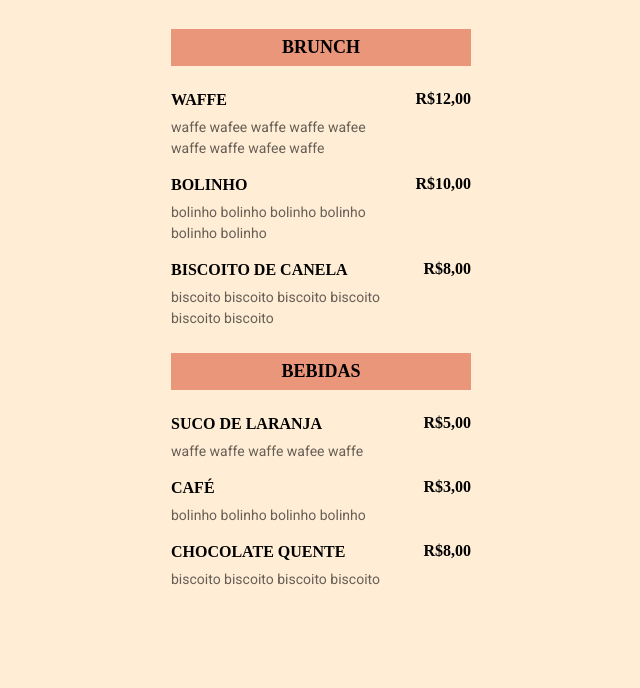
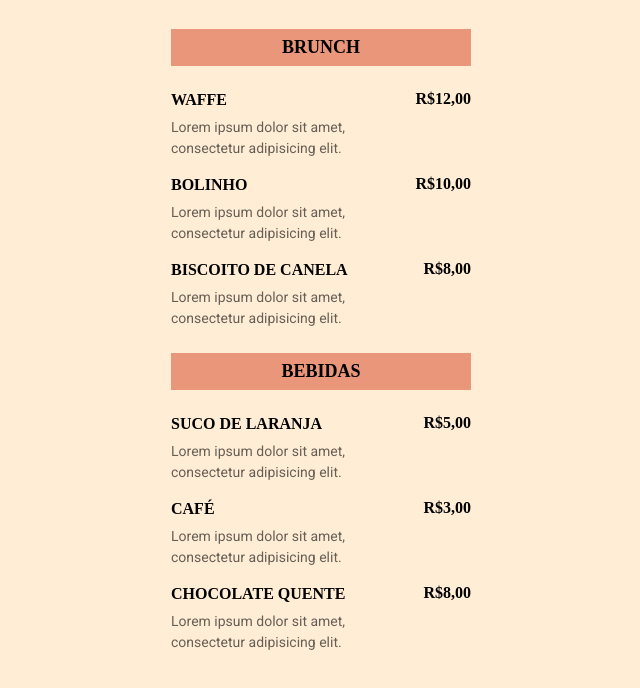
Before and after one commit to AlineSilvaFerreira/Menu-cafeteria, a plain HTML site: page index.html in a window 1280 px wide. Shown: the part 88-776 px from the top of the page, without its empty margins (319-959 px from the left). Drawn offline with Linux system fonts and the light colour scheme; a web font is replaced by a local one.

Commit message:
Update index.html

```diff
--- a/index.html
+++ b/index.html
@@ -25,8 +25,7 @@
       <li>
         <div class="item">
           <h3>Waffe</h3>
-          <p class="descricao">waffe wafee waffe waffe wafee
-            waffe waffe wafee waffe</p>
+          <p class="descricao">Lorem ipsum dolor sit amet, consectetur adipisicing elit.</p>
         </div>
 
         <strong class="preco">
@@ -37,8 +36,7 @@
       <li>
         <div class="item">
           <h3>Bolinho</h3>
-          <p class="descricao">bolinho bolinho bolinho
-           bolinho bolinho bolinho</p>
+          <p class="descricao">Lorem ipsum dolor sit amet, consectetur adipisicing elit.</p>
         </div>
 
         <strong class="preco">
@@ -49,8 +47,7 @@
       <li>
         <div class="item">
           <h3>Biscoito de canela</h3>
-          <p class="descricao">biscoito biscoito biscoito
-            biscoito biscoito biscoito</p>
+          <p class="descricao">Lorem ipsum dolor sit amet, consectetur adipisicing elit.</p>
         </div>
 
         <strong class="preco">
@@ -67,7 +64,7 @@
       <li>
         <div class="item">
           <h3>Suco de laranja</h3>
-          <p class="descricao">waffe waffe waffe wafee waffe</p>
+          <p class="descricao">Lorem ipsum dolor sit amet, consectetur adipisicing elit.</p>
         </div>
 
         <strong class="preco">
@@ -78,7 +75,7 @@
       <li>
         <div class="item">
           <h3>Café</h3>
-          <p class="descricao">bolinho bolinho bolinho bolinho</p>
+          <p class="descricao">Lorem ipsum dolor sit amet, consectetur adipisicing elit.</p>
         </div>
 
         <strong class="preco">
@@ -89,7 +86,7 @@
       <li>
         <div class="item">
           <h3>Chocolate quente</h3>
-          <p class="descricao">biscoito biscoito biscoito biscoito</p>
+          <p class="descricao">Lorem ipsum dolor sit amet, consectetur adipisicing elit.</p>
         </div>
 
         <strong class="preco">
```
